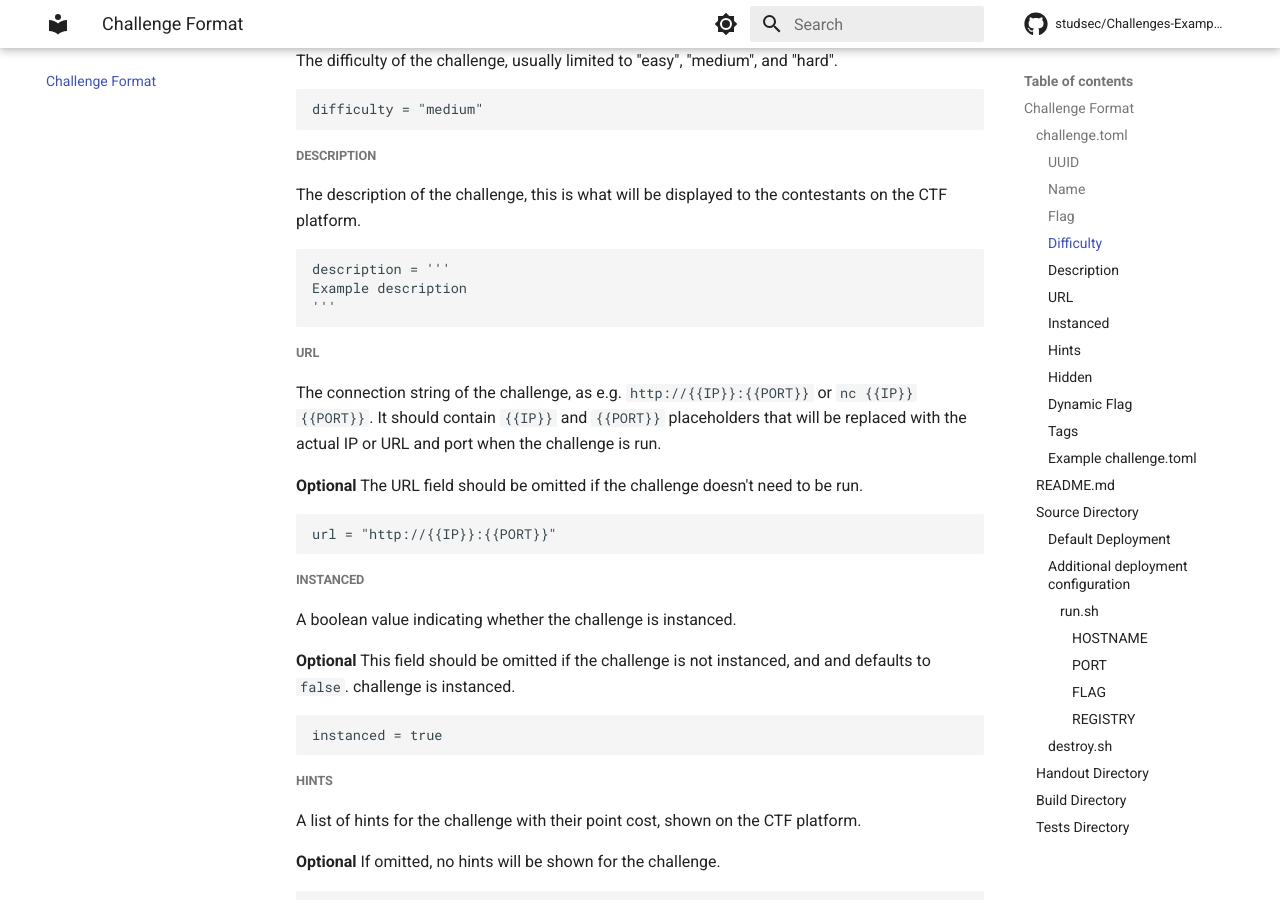
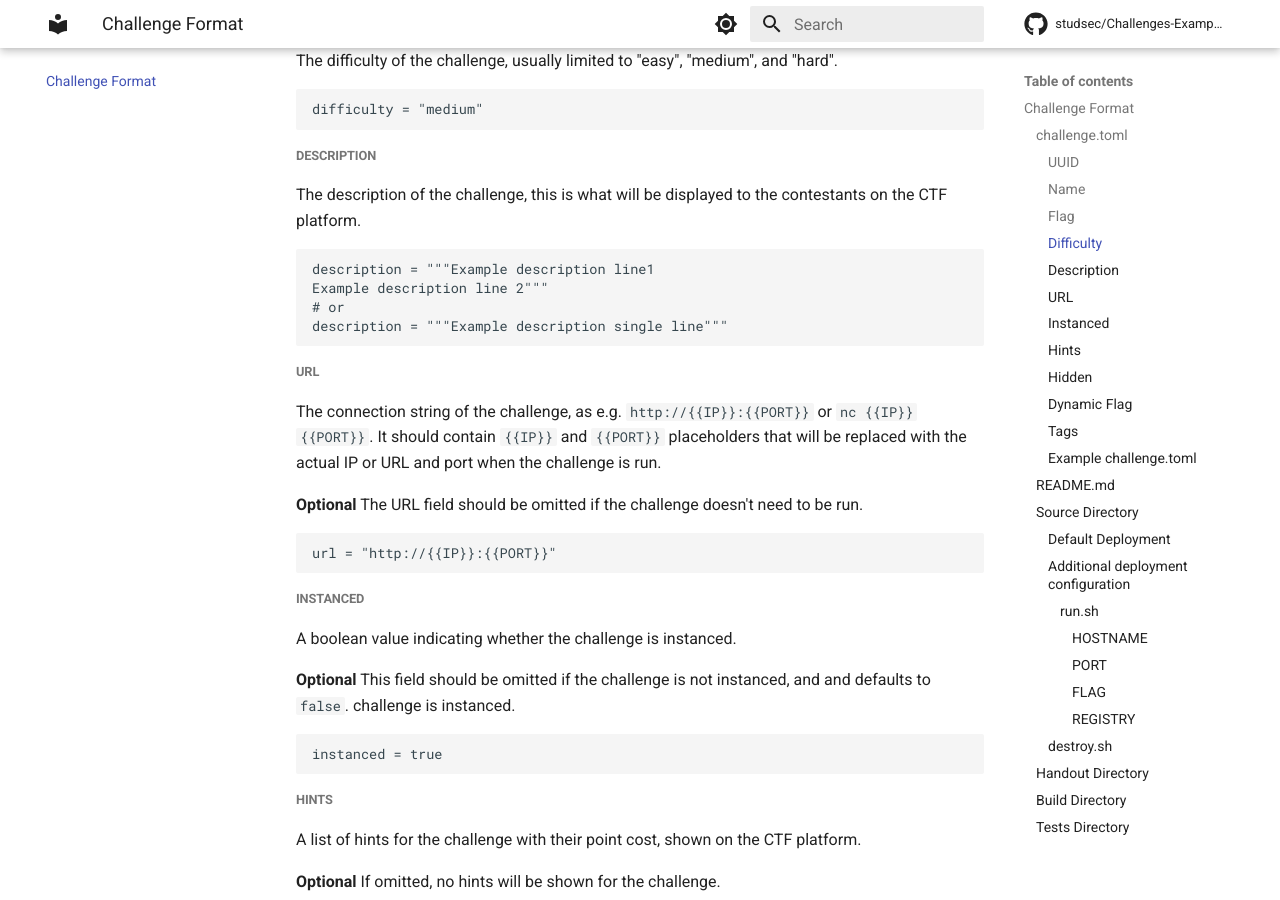
Before and after one commit to StudSec/Challenges-Examples, an MkDocs documentation site: the page built from docs/challenge.md, in a window 1280 px wide and 900 px high, scrolled down 1305 px. Built offline with MkDocs 1.6.1 and Material for MkDocs 9.7.7, drawn with Linux system fonts in a browser that asks for light colours; comment, search, counter and statistics services are not loaded.

Commit message:
Modify challenge description to allow multiline text
Updated challenge description format to support multiline.

````diff
--- a/docs/challenge.md
+++ b/docs/challenge.md
@@ -63,9 +63,10 @@ difficulty = "medium"
 The description of the challenge, this is what will be displayed to the contestants on the CTF platform.
 
 ```toml
-description = '''
-Example description
-'''
+description = """Example description line1
+Example description line 2"""
+# or
+description = """Example description single line"""
 ```
 
 ##### URL
````
